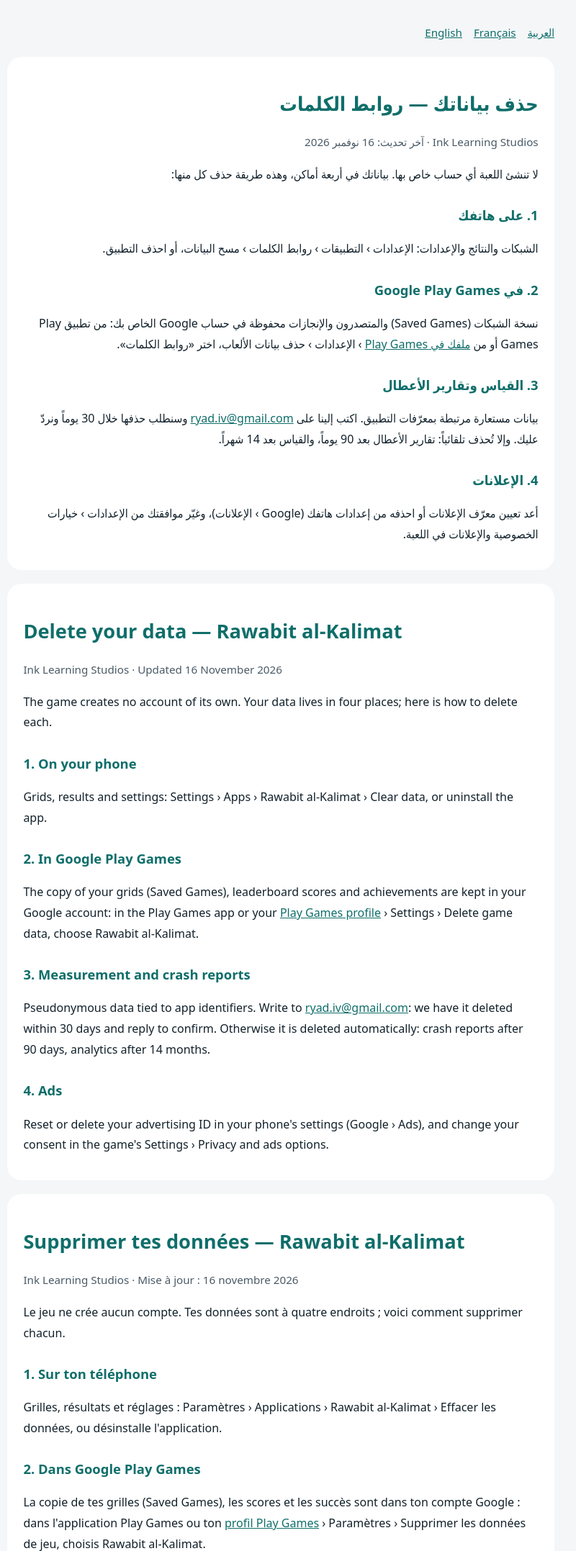
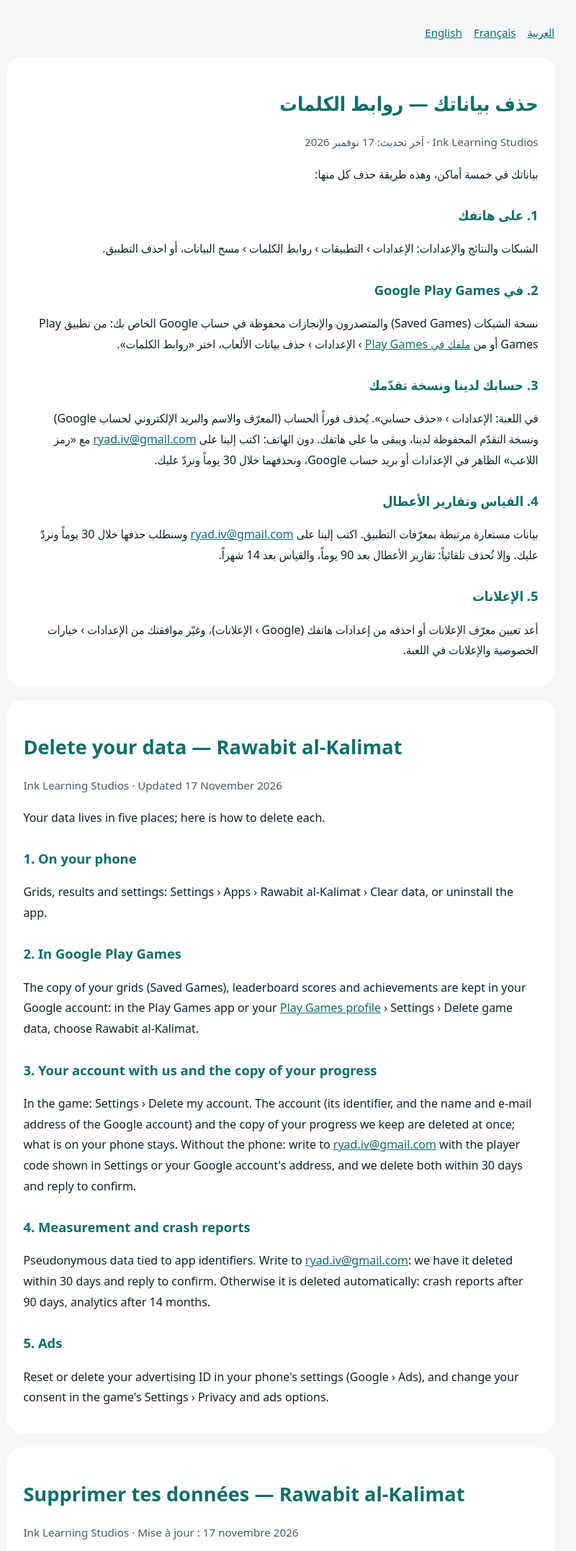
Before and after one commit to ryadbkr/ryadbkr.github.io, a plain HTML site: page rawabit/delete.html in a window 1280 px wide. Shown: the top 2155 px of the page at 72% size, without its empty margins (250-1050 px from the left). Drawn offline with Linux system fonts and the light colour scheme.

Commit message:
Rawabit: the optional account (Firebase Auth, Firestore copy) in the privacy and delete pages
Co-Authored-By: Claude Opus 5.5 <noreply@anthropic.com>
Claude-Session: https://claude.ai/code/session_017NfjHXK3qvA7qw6vgdMwG1

```diff
--- a/rawabit/delete.html
+++ b/rawabit/delete.html
@@ -20,43 +20,49 @@
 
 <section id="ar">
 <h1>حذف بياناتك — روابط الكلمات</h1>
-<p class="muted">Ink Learning Studios · آخر تحديث: 16 نوفمبر 2026</p>
-<p>لا تنشئ اللعبة أي حساب خاص بها. بياناتك في أربعة أماكن، وهذه طريقة حذف كل منها:</p>
+<p class="muted">Ink Learning Studios · آخر تحديث: 17 نوفمبر 2026</p>
+<p>بياناتك في خمسة أماكن، وهذه طريقة حذف كل منها:</p>
 <h2>1. على هاتفك</h2>
 <p>الشبكات والنتائج والإعدادات: الإعدادات › التطبيقات › روابط الكلمات › مسح البيانات، أو احذف التطبيق.</p>
 <h2>2. في Google Play Games</h2>
 <p>نسخة الشبكات (Saved Games) والمتصدرون والإنجازات محفوظة في حساب Google الخاص بك: من تطبيق Play Games أو من <a href="https://play.google.com/games/profile">ملفك في Play Games</a> › الإعدادات › حذف بيانات الألعاب، اختر «روابط الكلمات».</p>
-<h2>3. القياس وتقارير الأعطال</h2>
+<h2>3. حسابك لدينا ونسخة تقدّمك</h2>
+<p>في اللعبة: الإعدادات › «حذف حسابي». يُحذف فوراً الحساب (المعرّف والاسم والبريد الإلكتروني لحساب Google) ونسخة التقدّم المحفوظة لدينا، ويبقى ما على هاتفك. دون الهاتف: اكتب إلينا على <a href="mailto:ryad.iv@gmail.com">ryad.iv@gmail.com</a> مع «رمز اللاعب» الظاهر في الإعدادات أو بريد حساب Google، ونحذفهما خلال 30 يوماً ونردّ عليك.</p>
+<h2>4. القياس وتقارير الأعطال</h2>
 <p>بيانات مستعارة مرتبطة بمعرّفات التطبيق. اكتب إلينا على <a href="mailto:ryad.iv@gmail.com?subject=%D8%B1%D9%88%D8%A7%D8%A8%D8%B7%20%D8%A7%D9%84%D9%83%D9%84%D9%85%D8%A7%D8%AA%20-%20%D8%AD%D8%B0%D9%81%20%D8%A7%D9%84%D8%A8%D9%8A%D8%A7%D9%86%D8%A7%D8%AA">ryad.iv@gmail.com</a> وسنطلب حذفها خلال 30 يوماً ونردّ عليك. وإلا تُحذف تلقائياً: تقارير الأعطال بعد 90 يوماً، والقياس بعد 14 شهراً.</p>
-<h2>4. الإعلانات</h2>
+<h2>5. الإعلانات</h2>
 <p>أعد تعيين معرّف الإعلانات أو احذفه من إعدادات هاتفك (Google › الإعلانات)، وغيّر موافقتك من الإعدادات › خيارات الخصوصية والإعلانات في اللعبة.</p>
 </section>
 
 <section id="en" class="ltr" lang="en" dir="ltr">
 <h1>Delete your data — Rawabit al-Kalimat</h1>
-<p class="muted">Ink Learning Studios · Updated 16 November 2026</p>
-<p>The game creates no account of its own. Your data lives in four places; here is how to delete each.</p>
+<p class="muted">Ink Learning Studios · Updated 17 November 2026</p>
+<p>Your data lives in five places; here is how to delete each.</p>
 <h2>1. On your phone</h2>
 <p>Grids, results and settings: Settings › Apps › Rawabit al-Kalimat › Clear data, or uninstall the app.</p>
 <h2>2. In Google Play Games</h2>
 <p>The copy of your grids (Saved Games), leaderboard scores and achievements are kept in your Google account: in the Play Games app or your <a href="https://play.google.com/games/profile">Play Games profile</a> › Settings › Delete game data, choose Rawabit al-Kalimat.</p>
-<h2>3. Measurement and crash reports</h2>
+<h2>3. Your account with us and the copy of your progress</h2>
+<p>In the game: Settings › Delete my account. The account (its identifier, and the name and e-mail address of the Google account) and the copy of your progress we keep are deleted at once; what is on your phone stays. Without the phone: write to <a href="mailto:ryad.iv@gmail.com">ryad.iv@gmail.com</a> with the player code shown in Settings or your Google account's address, and we delete both within 30 days and reply to confirm.</p>
+<h2>4. Measurement and crash reports</h2>
 <p>Pseudonymous data tied to app identifiers. Write to <a href="mailto:ryad.iv@gmail.com?subject=Rawabit%20-%20delete%20my%20data">ryad.iv@gmail.com</a>: we have it deleted within 30 days and reply to confirm. Otherwise it is deleted automatically: crash reports after 90 days, analytics after 14 months.</p>
-<h2>4. Ads</h2>
+<h2>5. Ads</h2>
 <p>Reset or delete your advertising ID in your phone's settings (Google › Ads), and change your consent in the game's Settings › Privacy and ads options.</p>
 </section>
 
 <section id="fr" class="ltr" lang="fr" dir="ltr">
 <h1>Supprimer tes données — Rawabit al-Kalimat</h1>
-<p class="muted">Ink Learning Studios · Mise à jour : 16 novembre 2026</p>
-<p>Le jeu ne crée aucun compte. Tes données sont à quatre endroits ; voici comment supprimer chacun.</p>
+<p class="muted">Ink Learning Studios · Mise à jour : 17 novembre 2026</p>
+<p>Tes données sont à cinq endroits ; voici comment supprimer chacun.</p>
 <h2>1. Sur ton téléphone</h2>
 <p>Grilles, résultats et réglages : Paramètres › Applications › Rawabit al-Kalimat › Effacer les données, ou désinstalle l'application.</p>
 <h2>2. Dans Google Play Games</h2>
 <p>La copie de tes grilles (Saved Games), les scores et les succès sont dans ton compte Google : dans l'application Play Games ou ton <a href="https://play.google.com/games/profile">profil Play Games</a> › Paramètres › Supprimer les données de jeu, choisis Rawabit al-Kalimat.</p>
-<h2>3. Mesure et rapports de plantage</h2>
+<h2>3. Ton compte chez nous et la copie de ta progression</h2>
+<p>Dans le jeu : Réglages › Supprimer mon compte. Le compte (son identifiant, le nom et l'adresse e-mail du compte Google) et la copie de ta progression sont supprimés aussitôt ; ce qui est sur ton téléphone reste. Sans le téléphone : écris à <a href="mailto:ryad.iv@gmail.com">ryad.iv@gmail.com</a> avec le code joueur affiché dans les Réglages ou l'adresse de ton compte Google, nous supprimons les deux sous 30 jours et te répondons.</p>
+<h2>4. Mesure et rapports de plantage</h2>
 <p>Données pseudonymes liées à des identifiants d'installation. Écris à <a href="mailto:ryad.iv@gmail.com?subject=Rawabit%20-%20supprimer%20mes%20donn%C3%A9es">ryad.iv@gmail.com</a> : nous les faisons supprimer sous 30 jours et te répondons. Sinon elles sont supprimées automatiquement : rapports de plantage après 90 jours, mesure après 14 mois.</p>
-<h2>4. Publicité</h2>
+<h2>5. Publicité</h2>
 <p>Réinitialise ou supprime l'identifiant publicitaire dans les paramètres du téléphone (Google › Annonces) et change ton consentement dans Réglages › Options de confidentialité et de publicité du jeu.</p>
 </section>
 </body>
```
Also changed, not shown: rawabit/privacy.html (+12 -6 lines).
